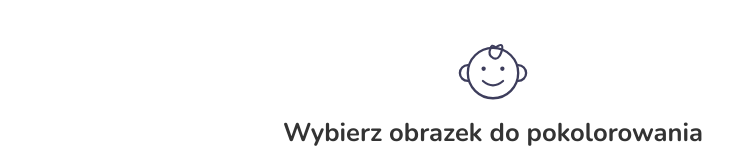
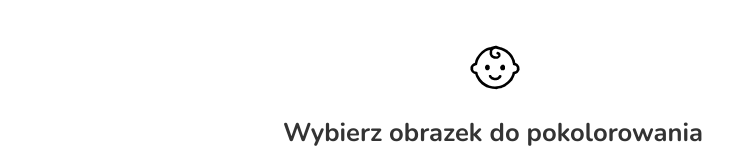
Before and after one commit to declnix/colorbook, a React (Vite) app: page /#/ in a window 1280 px wide. Shown: the top 160 px of the page, without its empty margins (147-880 px from the left). Built offline with nearby package versions, Linux system fonts and the light colour scheme.

Commit message:
chore(selectionPage): replace hand-drawn logo with SVG icon

```diff
--- a/src/pages/selectionPage/BabyFaceIcon.tsx
+++ b/src/pages/selectionPage/BabyFaceIcon.tsx
@@ -1,18 +1,11 @@
 export default function BabyFaceIcon() {
   return (
-    <svg viewBox="0 0 100 100" className="w-[72px] h-[72px]" aria-hidden="true" stroke="#3d3d5c" strokeLinecap="round" strokeLinejoin="round">
-      {/* ears drawn first so face masks their inner half */}
-      <circle cx="15" cy="57" r="11" fill="white" strokeWidth="3.2"/>
-      <circle cx="85" cy="57" r="11" fill="white" strokeWidth="3.2"/>
-      {/* head with white fill to cover inner ear arcs */}
-      <circle cx="50" cy="57" r="35" fill="white" strokeWidth="3.2"/>
-      {/* spiral: 2 turns, starts on head circle, stays in upper half with gap above eyes */}
-      <path d="M53 22 Q66 12 62 27 Q58 40 50 36 Q43 32 46 24 Q48 16 53 21" fill="none" strokeWidth="3"/>
-      {/* eyes */}
-      <circle cx="37" cy="51" r="3" fill="#3d3d5c" stroke="none"/>
-      <circle cx="63" cy="51" r="3" fill="#3d3d5c" stroke="none"/>
-      {/* mouth */}
-      <path d="M36 68 Q50 80 64 68" fill="none" strokeWidth="3"/>
-    </svg>
+    <img
+      src={`${import.meta.env.BASE_URL}images/logo.svg`}
+      alt=""
+      aria-hidden="true"
+      className="w-[72px] h-[72px] object-contain"
+      draggable={false}
+    />
   )
 }
```
Also changed, not shown: public/images/logo.svg (added).
